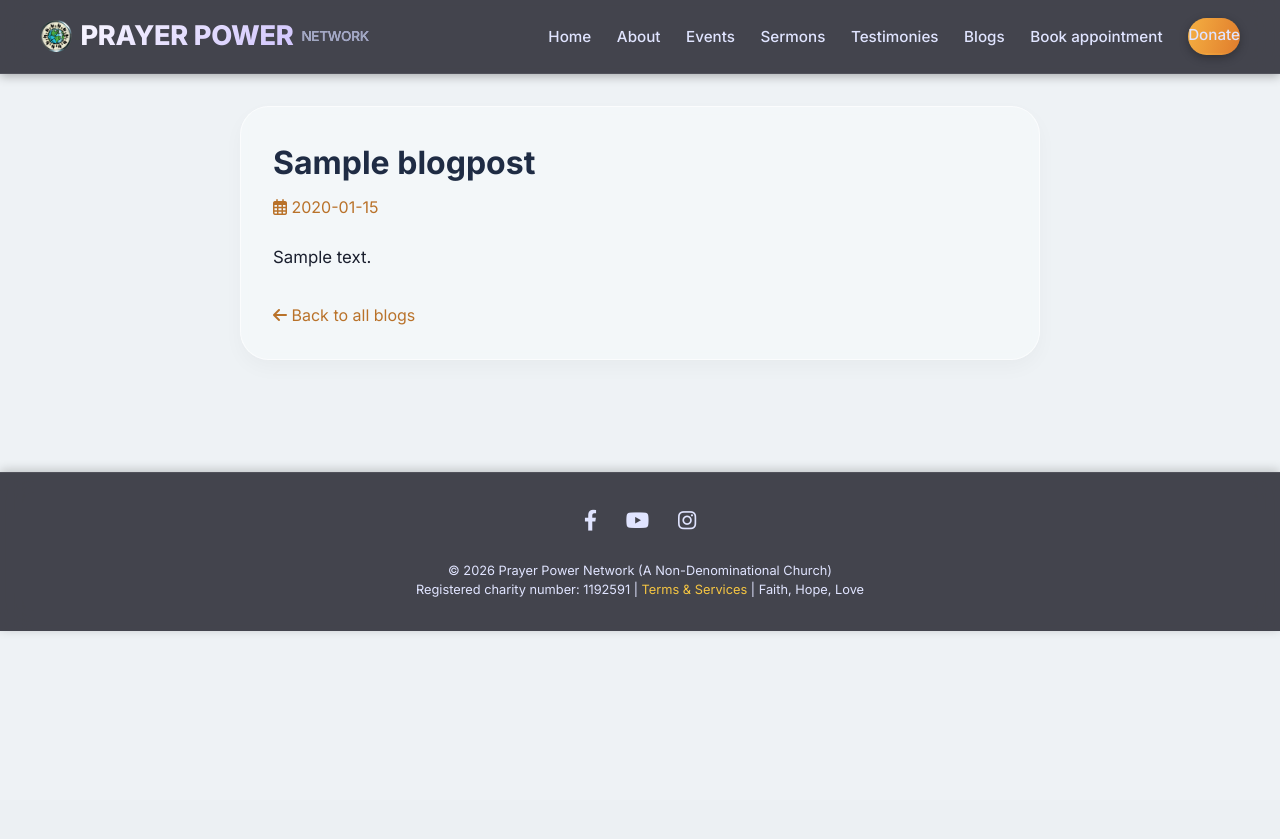
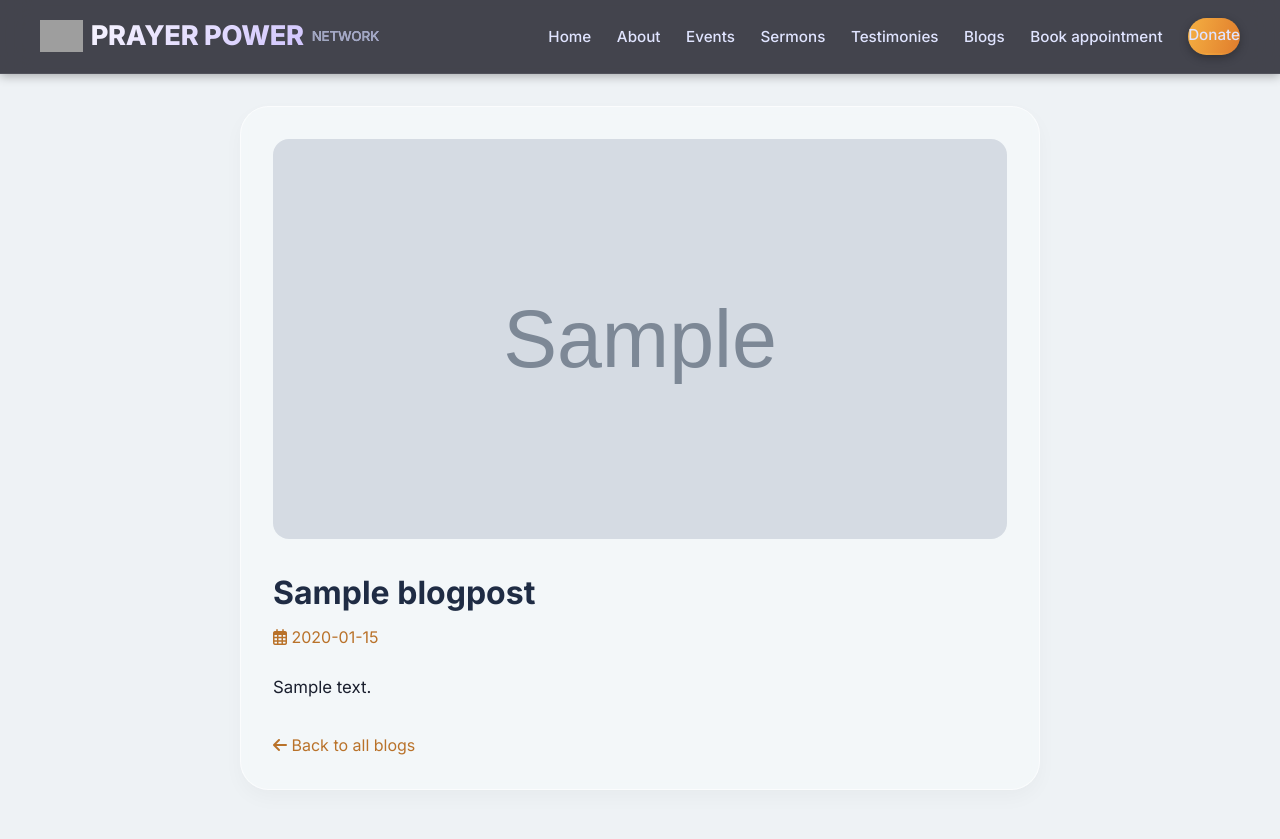
Before and after one commit to phylipgenty/prayer, a Django app: a page that uses core/templates/blog_detail.html in a window 1280 px wide. Shown: the top 839 px of the page. Before the commit the page ends 632 px from the top, so only its background shows below. Run offline with Django 5.2, Linux system fonts and the light colour scheme; tables that the repository leaves empty hold one stand-in row (values such as "Sample post"); grey boxes marked "Sample" are stand-in pictures; grey boxes are pictures that could not be loaded.

Commit message:
Add image_url for blog posts, fix templates, update admin, add sermon preview

```diff
--- a/core/admin.py
+++ b/core/admin.py
@@ -5,6 +5,7 @@ from .models import BlogPost, Sermon, Testimony, Event, Appointment, PrayerReque
 class BlogPostAdmin(admin.ModelAdmin):
     prepopulated_fields = {'slug': ('title',)}
     list_display = ('title', 'date')
+    fields = ('title', 'slug', 'content', 'date', 'image_url')  # 👈 added image_url
 
 @admin.register(Sermon)
 class SermonAdmin(admin.ModelAdmin):
--- a/core/models.py
+++ b/core/models.py
@@ -6,7 +6,7 @@ class BlogPost(models.Model):
     slug = models.SlugField(unique=True)
     content = models.TextField()
     date = models.DateField(default=timezone.now)
-    image = models.ImageField(upload_to='blog/', blank=True, null=True)
+    image_url = models.URLField(blank=True, null=True, help_text="Direct image URL (e.g., https://i.imgur.com/example.jpg)")
 
     def __str__(self):
         return self.title
--- a/core/templates/blog_detail.html
+++ b/core/templates/blog_detail.html
@@ -42,13 +42,20 @@
     .back-link:hover {
       text-decoration: underline;
     }
+    .post-image {
+      width: 100%;
+      max-height: 400px;
+      object-fit: cover;
+      border-radius: 1rem;
+      margin-bottom: 1.5rem;
+    }
   </style>
 </head>
 <body>
 
 <nav class="navbar">
   <div class="logo">
-    <img src="{% static 'images/PPN logo1.png' %}" alt="Logo" class="logo-img">
+    <img src="{% static 'images/PPN_logo1.png' %}" alt="Logo" class="logo-img">
     PRAYER POWER <span>NETWORK</span>
   </div>
   <div class="menu-icon" id="menuToggle">
@@ -69,6 +76,9 @@
 <main>
   <div class="container">
     <div class="post-container glass-card-light">
+      {% if post.image_url %}
+      <img src="{{ post.image_url }}" alt="{{ post.title }}" class="post-image" onerror="this.style.display='none'">
+      {% endif %}
       <h1 class="post-title">{{ post.title }}</h1>
       <span class="post-date"><i class="far fa-calendar-alt"></i> {{ post.date|date:"Y-m-d" }}</span>
       <div class="post-content">{{ post.content|safe }}</div>
@@ -77,16 +87,7 @@
   </div>
 </main>
 
-<footer>
-  <div class="footer-content">
-    <div class="footer-social">
-      <a href="https://www.facebook.com/prayerpowernetwork" target="_blank"><i class="fab fa-facebook-f"></i></a>
-      <a href="https://www.youtube.com/channel/UCS1lJ8S-1KBpQavhqSiwehQ" target="_blank"><i class="fab fa-youtube"></i></a>
-      <a href="https://instagram.com/prayerpower_network" target="_blank"><i class="fab fa-instagram"></i></a>
-    </div>
-    <p>© 2026 Prayer Power Network (A Non-Denominational Church) <br> Registered charity number: 1192591 | <a href="#">Terms & Services</a> | Faith, Hope, Love</p>
-  </div>
-</footer>
+<footer>...</footer>  <!-- same footer as before -->
 
 <script>
   const toggleBtn = document.getElementById('menuToggle');
```
Also changed, not shown: core/templates/blog.html (+9 -3 lines), core/templates/index.html (+7 -8 lines), core/migrations/0003_remove_blogpost_image_blogpost_image_url.py (added), static/images/blog-placeholder.jpg (added).
